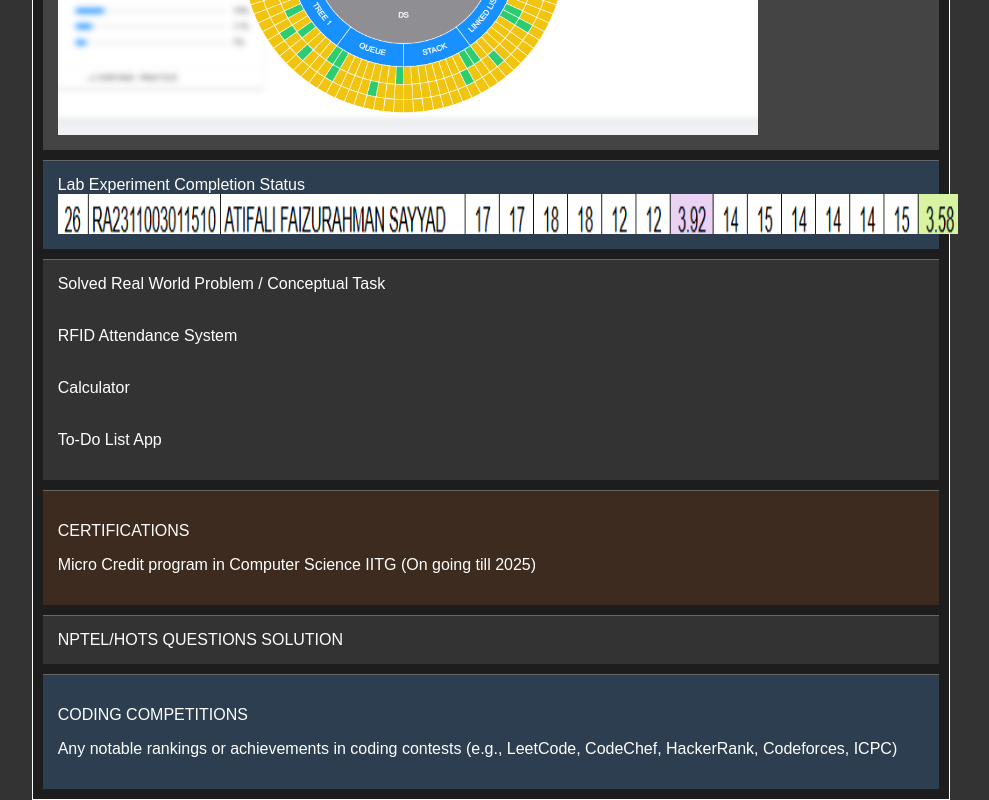
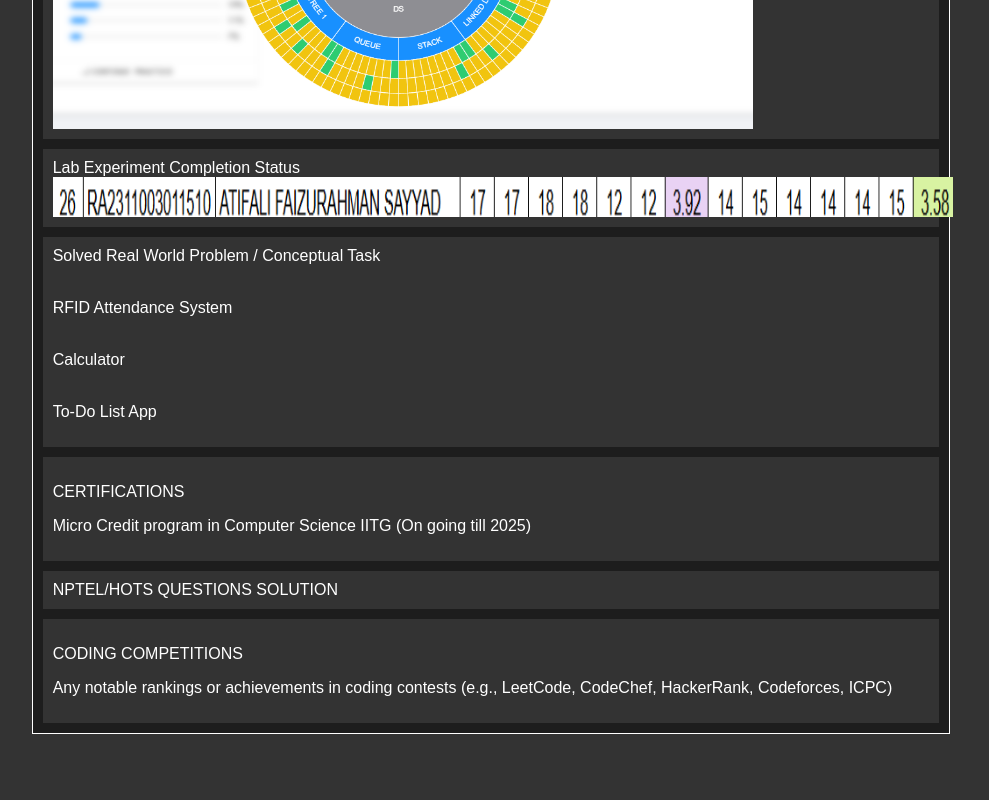
Before and after one commit to Atifalisayyad0/atifaliportfolio0, a plain HTML site: page index.html in a window 1280 px wide. Shown: the part 860-1660 px from the top of the page, without its empty margins (154-1143 px from the left). After the commit the page ends 1594 px from the top, so only its background shows below. Drawn offline with Linux system fonts and the light colour scheme.

Commit message:
Update style.css

```diff
--- a/style.css
+++ b/style.css
@@ -68,31 +68,3 @@ body {
 .contact-info {
     background-color: #2c3e50;
 }
-
-.section {
-    padding: 15px;
-    background-color: #444;
-    border-top: 1px solid #666;
-}
-
-.lab-experiment-status {
-    background-color: #2c3e50;
-}
-
-.real-world-task, .nptel-hots {
-    background-color: #333;
-}
-
-.certifications {
-    background-color: #3d2b1f;
-}
-
-.coding-competitions {
-    background-color: #2c3e50;
-}
-
-.signature {
-    text-align: right;
-    margin-top: 20px;
-    font-size: 0.9em;
-}
```
